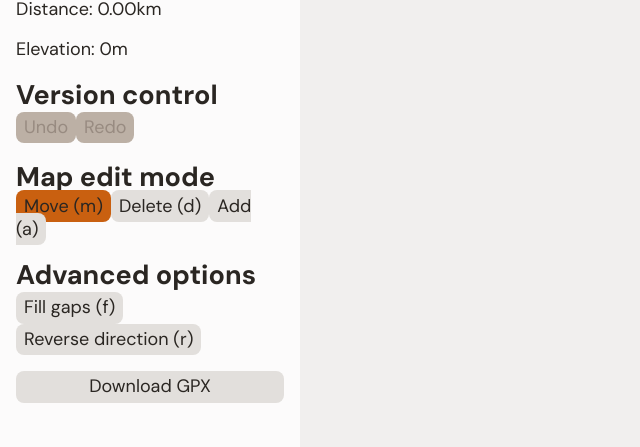
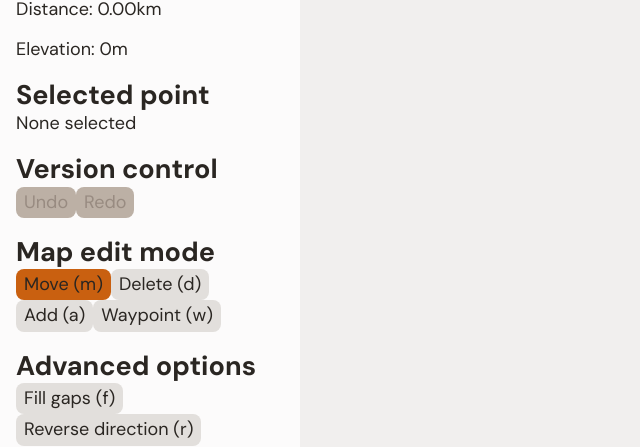
Before and after one commit to joe-cupit/wainroutes, a React (Vite) app: page /editor in a window 1280 px wide. Shown: the part 156-603 px from the top of the page, without its empty margins (0-640 px from the left). Built offline with nearby package versions, Linux system fonts and the light colour scheme; a web font is replaced by a local one.

Commit message:
Add waypoint option to gpx editor

```diff
--- a/src/pages/gpx-editor/index.css
+++ b/src/pages/gpx-editor/index.css
@@ -35,6 +35,8 @@
 
 .editor-controls button,
 .editor-controls label[role="button"] {
+  user-select: none;
+  display: inline-block;
   padding: 0.25rem 0.5rem;
   border-radius: 0.5rem;
 
--- a/src/pages/gpx-editor/index.jsx
+++ b/src/pages/gpx-editor/index.jsx
@@ -18,44 +18,51 @@ export default function EditorApp() {
   // gpx file states
   const [gpxFile, setGpxFile] = useState(null)
   const gpxPoints = useOpenGpx(gpxFile)
-  const [fullPoints, setFullPoints] = useState(null)
+
+  const [gpxNodeList, setGpxNodeList] = useState(null);
+  const fullPoints = useMemo(() => {
+    return gpxNodeList?.map(node => node.coordinates);
+  }, [gpxNodeList]);
+
+  const [selectedIndex, setSelectedIndex] = useState(null);
 
   // user-controlled options
   const [mapMode, setMapMode] = useState("move")
   const undoStack = useUndoStack()
 
   useEffect(() => {
-    if (gpxPoints == null) return
-    let geoPoints = []
+    if (gpxPoints == null) return;
+    let geoPoints = [];
 
-    let prevP = null
+    let prevP = null;
     for (let node of gpxPoints) {
-      let point = node.coordinates
+      let point = node.coordinates;
       if (prevP !== null) {
         if (haversine(point, prevP) < 15) {
-          continue
+          continue;
         }
         if (haversine(point, prevP) > 25) {
-          prevP = point
-          continue
+          prevP = point;
+          continue;
         }
       }
 
-      geoPoints.push(point)
-      prevP = point
+      geoPoints.push(node);
+      prevP = point;
     }
 
-    undoStack.reset()
-    setFullPoints(geoPoints)
+    undoStack.reset();
+    setGpxNodeList(geoPoints);
   }, [gpxPoints])
 
 
   const [distance, elevation] = useMemo(() => {
-    if (fullPoints == null) return [0, 0]
+    if (gpxNodeList == null) return [0, 0]
 
     let dist = 0//, elevation = 0
     let prevP = null//, prevE = null
-    for (let point of fullPoints) {
+    for (let node of gpxNodeList) {
+      let point = node.coordinates;
       //let ele = node.elevation
       if (prevP !== null) {
         dist += haversine(point, prevP)
@@ -66,29 +73,41 @@ export default function EditorApp() {
     }
 
     return [dist, 0]
-  }, [fullPoints])
+  }, [gpxNodeList])
 
 
   // // gpx point editing functions
   const reverseGpxDirection = () => {
-    if (fullPoints === null) return
+    if (gpxNodeList === null) return;
 
-    undoStack.push([...fullPoints])
-    setFullPoints([...fullPoints].reverse())
+    undoStack.push([...gpxNodeList]);
+    setGpxNodeList([...gpxNodeList].reverse());
+
+    if (selectedIndex) {
+      setSelectedIndex(gpxNodeList.length - selectedIndex - 1);
+    }
   }
   const moveGeoPoint = (index, anchor) => {
-    let newGeoCoords = [...fullPoints]
-    newGeoCoords[index] = [anchor[1], anchor[0]]
+    let newGeoCoords = [...gpxNodeList];
+    newGeoCoords[index].coordinates = [anchor[1], anchor[0]];
 
-    undoStack.push([...fullPoints])
-    setFullPoints(newGeoCoords)
+    undoStack.push([...gpxNodeList]);  // TODO: isn't working??
+    setGpxNodeList(newGeoCoords);
+    setSelectedIndex(index);
   }
   const delGeoPoint = (index) => {
-    let newGeoCoords = [...fullPoints]
-    newGeoCoords.splice(index, 1)
+    let newGeoCoords = [...gpxNodeList];
+    newGeoCoords.splice(index, 1);
 
-    undoStack.push([...fullPoints])
-    setFullPoints(newGeoCoords)
+    undoStack.push([...gpxNodeList]);
+    setGpxNodeList(newGeoCoords);
+  }
+  const waypointGeoPoint = (index, name) => {
+    let newGeoCoords = [...gpxNodeList];
+    newGeoCoords[index].waypoint = name;
+
+    undoStack.push([...gpxNodeList]);
+    setGpxNodeList(newGeoCoords);
   }
 
 
@@ -97,7 +116,7 @@ export default function EditorApp() {
     setGpxFile(e.target.files[0])
   }
   const handleDownloadFile = () => {
-    let gpxText = buildXML(fullPoints)
+    let gpxText = buildXML(gpxNodeList)
 
     const url = window.URL.createObjectURL(new Blob([gpxText], {type: "text/xml"}))
     let a = document.createElement("a")
@@ -108,35 +127,32 @@ export default function EditorApp() {
 
 
   function fillGaps() {
+    let newFullPoints = [...gpxNodeList];
+    var extraPoints = 0;
 
-    let newFullPoints = [...fullPoints]
-
-    var extraPoints = 0
-
-    let prevP = fullPoints[0]
-    for (let i=1; i<fullPoints.length; i++) {
-      const point = fullPoints[i]
-      let dist = haversine(prevP, point)
-
+    let prevP = gpxNodeList[0].coordinates;
+    for (let i=1; i<gpxNodeList.length; i++) {
+      const point = gpxNodeList[i].coordinates;
+      let dist = haversine(prevP, point);
 
       while (dist > 30) {
-        let ratio = 15 / dist
-        let x = (1 - ratio) * prevP[0] + ratio * point[0]
-        let y = (1 - ratio) * prevP[1] + ratio * point[1]
-        prevP = [x, y]
+        let ratio = 15 / dist;
+        let x = (1 - ratio) * prevP[0] + ratio * point[0];
+        let y = (1 - ratio) * prevP[1] + ratio * point[1];
+        prevP = [x, y];
 
-        newFullPoints.splice(i+extraPoints, 0, prevP)
-        extraPoints++
+        newFullPoints.splice(i+extraPoints, 0, {coordinates: prevP});
+        extraPoints++;
 
-        dist = haversine(prevP, point)
+        dist = haversine(prevP, point);
       }
 
       prevP = point
     }
 
     if (extraPoints > 0) {
-      undoStack.push([...fullPoints])
-      setFullPoints(newFullPoints)
+      undoStack.push([...gpxNodeList])
+      setGpxNodeList(newFullPoints)
     }
   }
 
@@ -149,46 +165,48 @@ export default function EditorApp() {
     switch (e.key.toLowerCase()) {
       case "m":
       case "s":
-        setMapMode("move")
-        break
+        setMapMode("move");
+        break;
       case "d":
       case "delete":
-        setMapMode("del")
-        break
+        setMapMode("del");
+        break;
       case "a":
-        setMapMode("add")
-        break
+        setMapMode("add");
+        break;
+      case "w":
+        setMapMode("waypoint");
+        break;
       case "f":
-        document.getElementById("fill-button").click()
-        break
+        document.getElementById("fill-button").click();
+        break;
       case "r":
-        document.getElementById("reverse-button").click()
-        break
+        document.getElementById("reverse-button").click();
+        break;
       case "z":
         if (e.ctrlKey) {
-          if (e.shiftKey) document.getElementById("redo-button").click()
-          else document.getElementById("undo-button").click()
-          break
+          if (e.shiftKey) document.getElementById("redo-button").click();
+          else document.getElementById("undo-button").click();
+          break;
         }
       case "arrowup":
-        setPanValue("up")
-        setTimeout(() => setPanValue(null), 100)
+        setPanValue("up");
+        setTimeout(() => setPanValue(null), 100);
         break;
       case "arrowdown":
-        setPanValue("down")
-        setTimeout(() => setPanValue(null), 100)
+        setPanValue("down");
+        setTimeout(() => setPanValue(null), 100);
         break;
       case "arrowleft":
-        setPanValue("left")
-        setTimeout(() => setPanValue(null), 100)
+        setPanValue("left");
+        setTimeout(() => setPanValue(null), 100);
         break;
       case "arrowright":
-        setPanValue("right")
-        setTimeout(() => setPanValue(null), 100)
+        setPanValue("right");
+        setTimeout(() => setPanValue(null), 100);
         break;
       default:
-        console.log(e)
-        break
+        break;
     }
   }
 
@@ -210,9 +228,18 @@ export default function EditorApp() {
         <p>Elevation: {elevation.toFixed(0)}m</p>
 
         <div>
+          <h2>Selected point</h2>
+          <CurrentPoint
+            index={selectedIndex}
+            point={gpxNodeList?.[selectedIndex]}
+            waypointGeoPoint={waypointGeoPoint}
+          />
+        </div>
+
+        <div>
           <h2>Version control</h2>
-          <button id="undo-button" onClick={() => setFullPoints(undoStack.undo(fullPoints))} disabled={undoStack.undoSize === 0}>Undo</button>
-          <button id="redo-button" onClick={() => setFullPoints(undoStack.redo(fullPoints))} disabled={undoStack.redoSize === 0}>Redo</button>
+          <button id="undo-button" onClick={() => setGpxNodeList(undoStack.undo(gpxNodeList))} disabled={undoStack.undoSize === 0}>Undo</button>
+          <button id="redo-button" onClick={() => setGpxNodeList(undoStack.redo(gpxNodeList))} disabled={undoStack.redoSize === 0}>Redo</button>
         </div>
 
         <div>
@@ -223,6 +250,8 @@ export default function EditorApp() {
           <label htmlFor="mode-del" className={mapMode === "del" ? "active" : ""} role="button">Delete (d)</label>
           <input type="radio" name="map-mode" id="mode-add" checked={mapMode === "add"} onChange={() => setMapMode("add")} />
           <label htmlFor="mode-add" className={mapMode === "add" ? "active" : ""} role="button">Add (a)</label>
+          <input type="radio" name="map-mode" id="mode-waypoint" checked={mapMode === "waypoint"} onChange={() => setMapMode("waypoint")} />
+          <label htmlFor="mode-waypoint" className={mapMode === "waypoint" ? "active" : ""} role="button">Waypoint (w)</label>
         </div>
 
         <div>
@@ -235,8 +264,10 @@ export default function EditorApp() {
       </aside>
 
       <div id="editor-map" className="editor-map" data-mode={mapMode}>
-        <GpxMap gpxPoints={fullPoints} mapMode={mapMode}
-                moveGeoPoint={moveGeoPoint} delGeoPoint={delGeoPoint}
+        <GpxMap gpxPoints={fullPoints}
+                mapMode={mapMode}
+                moveGeoPoint={moveGeoPoint}
+                delGeoPoint={delGeoPoint}
                 panValue={panValue}
         />
       </div>
@@ -244,3 +275,28 @@ export default function EditorApp() {
     </main>
   )
 }
+
+
+function CurrentPoint({ index, point, waypointGeoPoint }) {
+
+  const [inputVal, setInputVal] = useState("");
+
+
+  if (index) {
+    return (
+      <div>
+        <b>{"Point " + index + (point?.waypoint ? " ("+point?.waypoint+")" : "") + ":"}</b>
+        <p>{point?.coordinates?.[1]?.toFixed(4) + ", " + point?.coordinates?.[0]?.toFixed(4)}</p>
+        <p>{point?.elevation + "m"}</p>
+        <label>Add a waypoint name:</label>
+        <input value={inputVal} onChange={e => setInputVal(e.target.value)} onKeyUp={e => e.preventDefault()} />
+        <button onClick={() => waypointGeoPoint(index, inputVal)}>Set</button>
+      </div>
+    )
+  }
+  else {
+    return (
+      <div>None selected</div>
+    )
+  }
+}
--- a/src/pages/gpx-editor/utils/buildXML.js
+++ b/src/pages/gpx-editor/utils/buildXML.js
@@ -1,15 +1,27 @@
 
 export default function buildXML(gpxpoints) {
-  let gpxText = "<?xml version=\"1.0\" encoding=\"UTF-8\" standalone=\"yes\"?>"
-  gpxText += "\n<gpx version=\"1.1\" creator=\"wainroutes.co.uk\" xmlns=\"http://www.topografix.com/GPX/1/1\">"
+  let gpxText = "<?xml version=\"1.0\" encoding=\"UTF-8\" standalone=\"yes\"?>";
+  gpxText += "\n<gpx version=\"1.1\" creator=\"wainroutes.co.uk\" xmlns=\"http://www.topografix.com/GPX/1/1\">";
   // add metadata
 
-  gpxText += "\n  <trk>"
+  gpxText += "\n  <trk>";
   for (let p of gpxpoints) {
-    gpxText += `\n    <trkpt lat="${p[1]}" lon="${p[0]}" />`
+    if (p.elevation || p.waypoint) {
+      gpxText += `\n    <trkpt lat="${p.coordinates[1]}" lon="${p.coordinates[0]}">`;
+      if (p.elevation) {
+        gpxText += `\n      <ele>${p.elevation}</ele>`;
+      }
+      if (p.waypoint) {
+        gpxText += `\n      <name>${p.waypoint}</name>`;
+      }
+      gpxText += `\n    </trkpt>`;
+    }
+    else {
+      gpxText += `\n    <trkpt lat="${p.coordinates[1]}" lon="${p.coordinates[0]}" />`;
+    }
   }
-  gpxText += "\n  </trk>"
-  gpxText += "\n</gpx>"
+  gpxText += "\n  </trk>";
+  gpxText += "\n</gpx>";
 
-  return gpxText
+  return gpxText;
 }
```
Also changed, not shown: src/pages/gpx-editor/components/GpxMap.jsx (+23 -24 lines), src/pages/gpx-editor/hooks/useUndoStack.jsx (+26 -19 lines).
